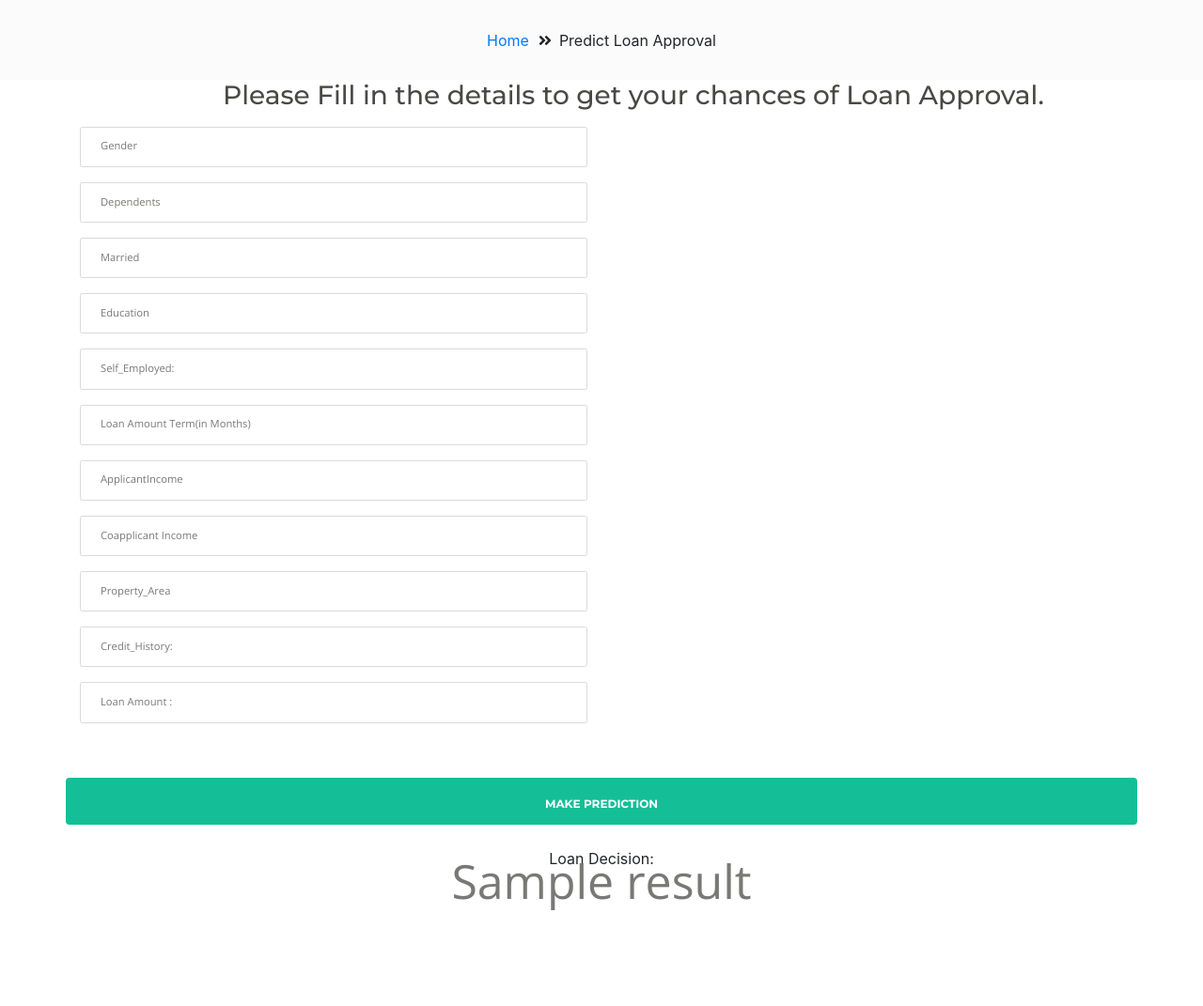
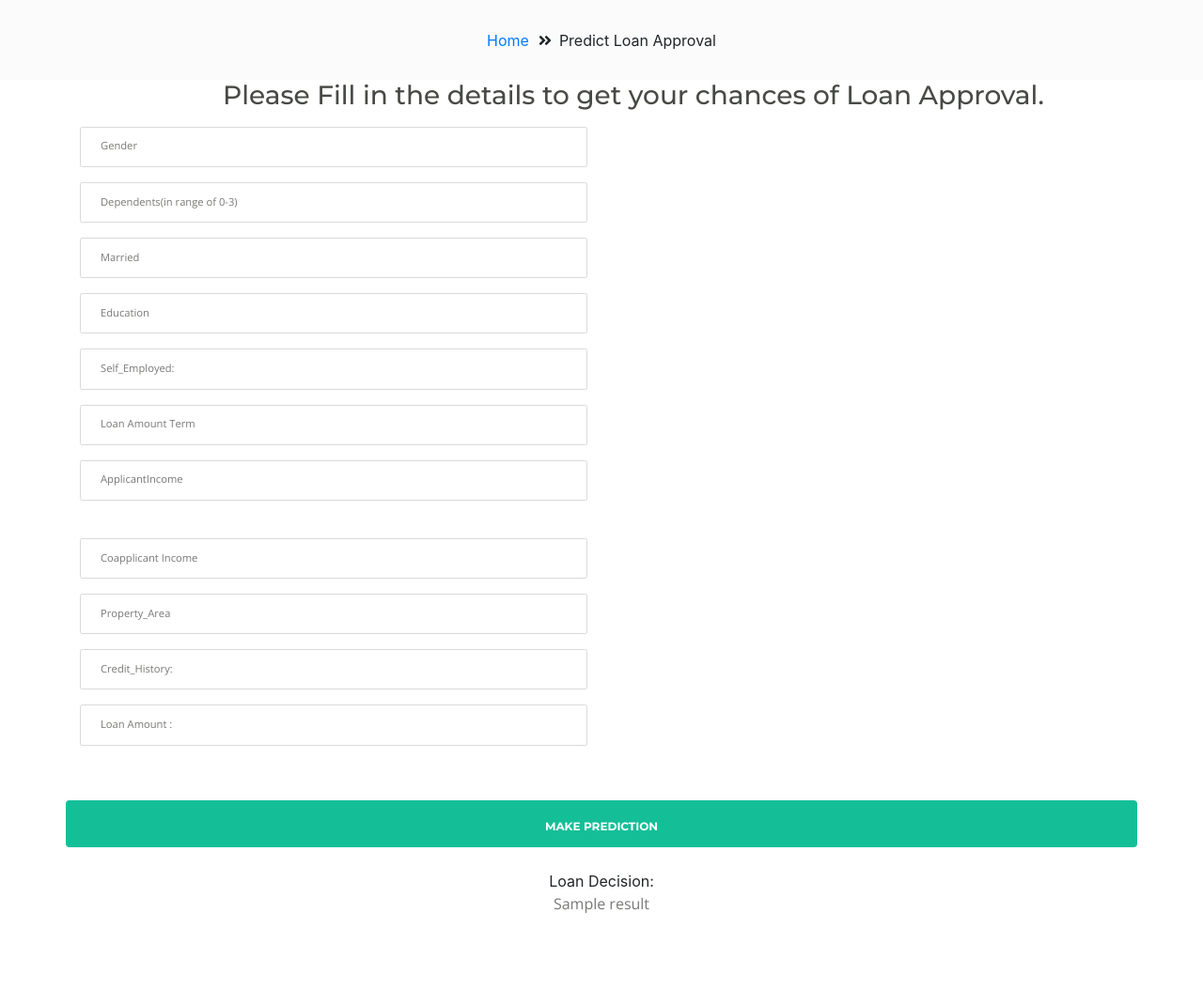
Before and after one commit to SathishPaloju/loan, a Flask app: template templates/predict.html in a window 1280 px wide. Shown: the part 169-1240 px from the top of the page at 94% size. Before the commit the page ends 1138 px from the top, so only its background shows below. Run offline with Flask 2, Linux system fonts and the light colour scheme; the template is opened without the code that fills it: most values are stand-ins (such as "Sample title", 1, 10 or a date in 2020); parts of the project's set-up code (start-up, migrations or seed data) failed here and were passed over; some libraries are stand-ins or nearby versions.

Commit message:
Update predict.html

```diff
--- a/templates/predict.html
+++ b/templates/predict.html
@@ -26,7 +26,6 @@
     <link href="https://fonts.googleapis.com/css?family=Open+Sans:400,400i,600&display=swap&subset=latin-ext" rel="stylesheet">
 	<link href="{{url_for('static', filename='css/styles.css')}}" rel="stylesheet">
     <link href="{{url_for('static', filename='css/fontawesome-all.css')}}" rel="stylesheet">
-    <link href="{{url_for('static', filename='css/swiper.css')}}" rel="stylesheet">
     <link href="{{url_for('static', filename='css/magnific-popup.css')}}" rel="stylesheet">
 	<link href="{{url_for('static', filename='css/bootstrap.css')}}" rel="stylesheet">
     <link rel="stylesheet" href="https://maxcdn.bootstrapcdn.com/bootstrap/4.5.2/css/bootstrap.min.css">
@@ -117,7 +116,7 @@
                 <div class="col-lg-6">
                     <div class="text-container">
 							<!-- Contact Form -->
-								<form id="contactForm2" data-toggle="validator" data-focus="false" action="{{ url_for('predict') }}" method="POST">
+								<form id="contactForm2" data-toggle="validator" data-focus="true" action="{{ url_for('predict') }}" method="POST">
                                 <div class="form-group">
                                     <input name="Gender" list="Gender" class="form-control-input" select required>
                                     <label class="label-control" for="Gender">Gender</label>
@@ -129,8 +128,8 @@
                                     <div class="help-block with-errors"></div>
                                 </div>
 								<div class="form-group" >
-									<input name="Dependents" type="number" min="1" max="8" class="form-control-input" required>
-									<label class="label-control" for="Dependents"> Dependents</label>
+									<input name="Dependents" type="number" min="0" max="3" class="form-control-input" required>
+									<label class="label-control" for="Dependents"> Dependents(in range of 0-3)</label>
 									<div class="help-block with-errors"></div>
 
 								</div>
@@ -147,7 +146,7 @@
                                 </div>
                                 <div class="form-group">
                                     <input name="Education" list="Education" class="form-control-input" required select>
-                                    <label class="label-control" for="Education">Education</label>
+                                    <label class="label-control" placeholder="education" for="Education">Education</label>
                                     <datalist id="Education">
                                         <option id="Graduate">Graduate</option>
                                         <option id="Not Graduate">Not Graduate</option>
@@ -160,19 +159,19 @@
                                     <label class="label-control" for="Self_Employed">Self_Employed:</label>
                                     <datalist id="Self_Employed">
                                         <option value= "Self_Employed">Self_Employed</option>
-                                        <option value=" Not Self_Employed">Not Self_Employed</option>
+                                        <option value="Not Self_Employed">Not Self_Employed</option>
 
                                     </datalist>
                                     <div class="help-block with-errors"></div>
                                 </div>
                                 <div class="form-group">
 
-                                    <input name="term" type="number" min="1" max="24" class="form-control-input" required>
-                                    <label class="label-control" for="term">Loan Amount Term(in Months)</label>
+                                    <input name="term" type="number" min="1"  class="form-control-input" required>
+                                    <label class="label-control" for="term">Loan Amount Term</label>
                                     <div class="help-block with-errors"></div>
                                 </div>
                                 <div class="form-group">
-                                    <input name="ApplicantIncome" type="number" class="form-control-input" required >
+                                    <input name="ApplicantIncome" type="number" class="form-control-input" required ><br>
                                     <label class="label-control" for="ApplicantIncome"> ApplicantIncome</label>
                                     <div class="help-block with-errors"></div>
 
@@ -193,18 +192,18 @@
                                     <div class="help-block with-errors"></div>
                                 </div>
 								<div class="form-group">
-                                    <input name="Credit_History" type="number" min="0" max="110" class="form-control-input" id="Credit_History" required
+                                    <input name="Credit_History" type="number" min="0" max="1" class="form-control-input" id="Credit_History" required
                                         >
                                     <label class="label-control" for="Credit_History">Credit_History:</label>
                                     <datalist id="Credit_History">
-                                        <option id="1">1</option>
-                                        <option id="0">0</option>
+                                        <option >1</option>
+                                        <option >0</option>
 
                                     </datalist>
                                     <div class="help-block with-errors"></div>
                                 </div>
                                 <div class="form-group">
-                                    <input name="LoanAmount" class="form-control-input" type="number" min="500" max="400000" id="LoanAmount" required>
+                                    <input name="LoanAmount" class="form-control-input" type="number"  max="100000" id="LoanAmount" required>
                                     <label class="label-control" for="LoanAmount">Loan Amount :</label>
                                     <div class="help-block with-errors"></div>
                                 </div>
@@ -225,8 +224,8 @@
 
                 </span>
                 <span></span><div></div>
-				<br> Loan Decision:
-				<p style="font-size:50px">{{ result }}</p>
+				<br> Loan Decision:<br>
+				<p >{{ result }}</p>
 
 				</div>
 				</div>
@@ -246,7 +245,7 @@
     <script src="{{url_for('static', filename='js/isotope.pkgd.min.js')}}"></script> <!-- jQuery for Bootstrap's JavaScript plugins -->
     <script src="{{url_for('static', filename='js/validator.min.js')}}"></script> <!-- jQuery for Bootstrap's JavaScript plugins -->
 	<script src="{{url_for('static', filename='js/scripts.js')}}"></script> <!-- jQuery for Bootstrap's JavaScript plugins -->
-		<script src="{{url_for('static', filename='js/swiper.js')}}"></script> <!-- jQuery for Bootstrap's JavaScript plugins -->
+		<script src="{{url_for('static', filename='js/swiper.min.js')}}"></script> <!-- jQuery for Bootstrap's JavaScript plugins -->
 
 </body>
 </html>
```
